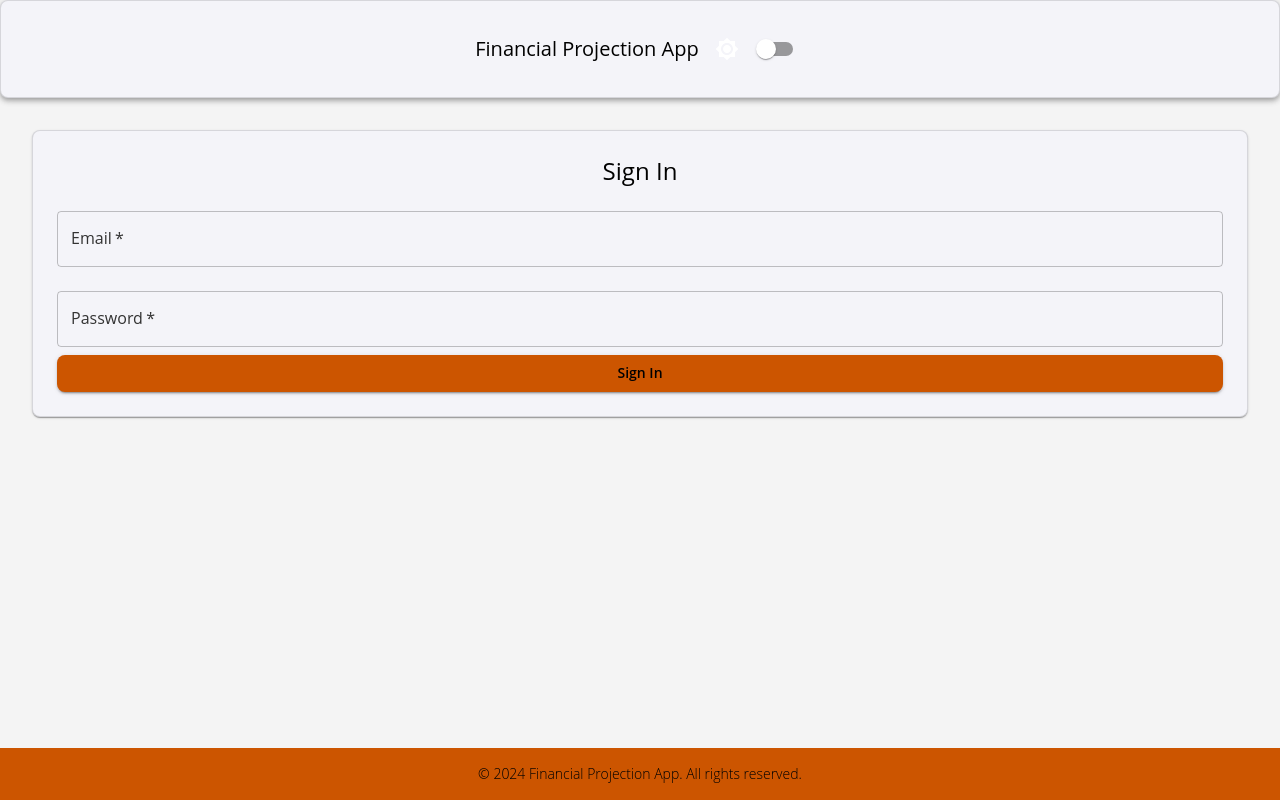
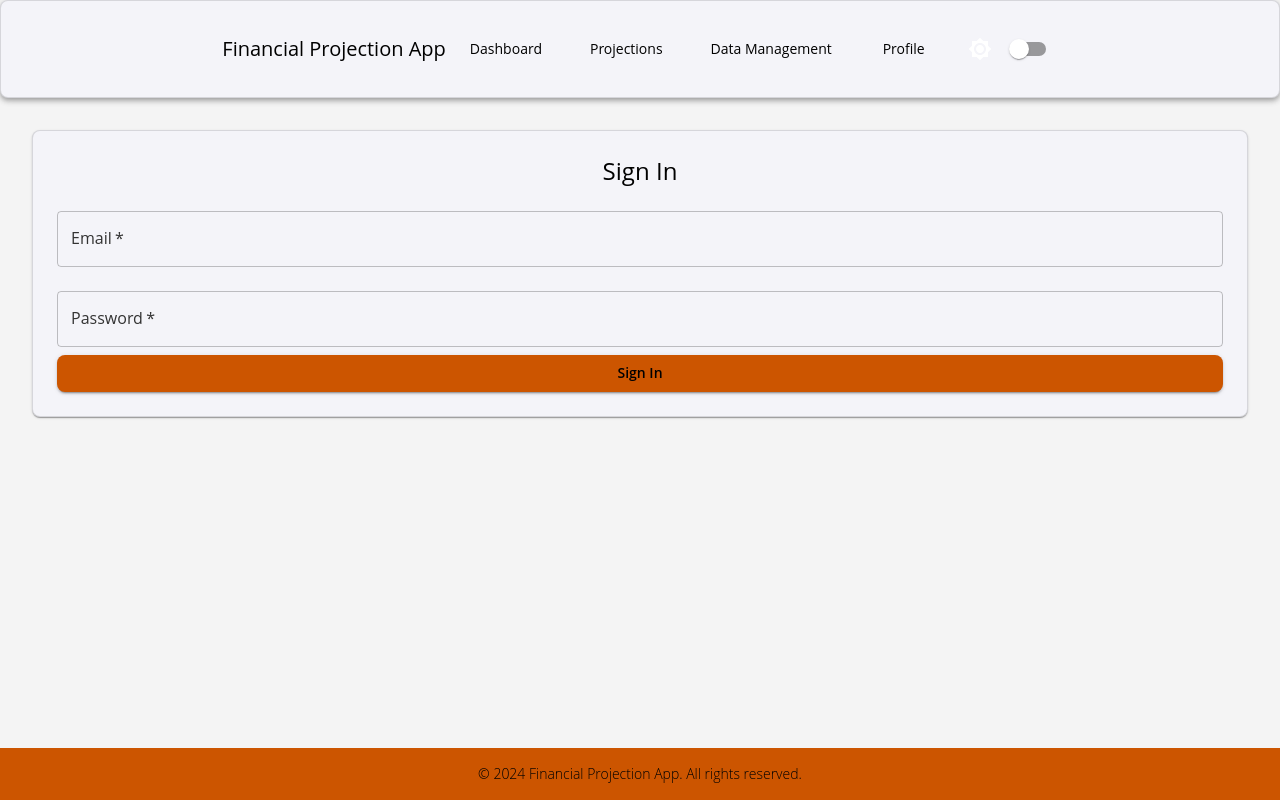
Before and after one commit to DrewDeMo/tcl-quill, a React (Vite) app: page /signin in a window 1280 px wide. Built offline with nearby package versions, Linux system fonts and the light colour scheme; no server answers.

Commit message:
Fixed header links and updated styles.

```diff
--- a/src/App.css
+++ b/src/App.css
@@ -99,6 +99,23 @@ html, body, #root, .App {
   box-shadow: none;
 }
 
+.header .project-links {
+  display: flex;
+  align-items: center;
+}
+
+.header .project-links a {
+  margin: 0 16px;
+  text-decoration: none;
+  color: var(--secondary-color);
+  font-weight: 500;
+}
+
+.header .project-links a:hover {
+  text-decoration: underline;
+}
+
+
 .header.scrolled {
   padding: 8px 16px;
 }
--- a/src/components/Header.jsx
+++ b/src/components/Header.jsx
@@ -1,6 +1,7 @@
 import React from 'react';
-import { AppBar, Toolbar, Typography, IconButton, Switch } from '@mui/material';
+import { AppBar, Toolbar, Typography, IconButton, Switch, Box, Button } from '@mui/material';
 import { Brightness4 as DarkModeIcon, Brightness7 as LightModeIcon } from '@mui/icons-material';
+import { Link } from 'react-router-dom';
 
 const Header = ({ darkMode, toggleDarkMode }) => {
   return (
@@ -9,6 +10,12 @@ const Header = ({ darkMode, toggleDarkMode }) => {
         <Typography variant="h6" className="project-title">
           Financial Projection App
         </Typography>
+        <Box className="project-links" sx={{ flexGrow: 1, display: 'flex', justifyContent: 'center' }}>
+          <Button color="inherit" component={Link} to="/">Dashboard</Button>
+          <Button color="inherit" component={Link} to="/projections">Projections</Button>
+          <Button color="inherit" component={Link} to="/data">Data Management</Button>
+          <Button color="inherit" component={Link} to="/profile">Profile</Button>
+        </Box>
         <div className="project-icons">
           <IconButton color="inherit" onClick={toggleDarkMode}>
             {darkMode ? <DarkModeIcon /> : <LightModeIcon />}
```
